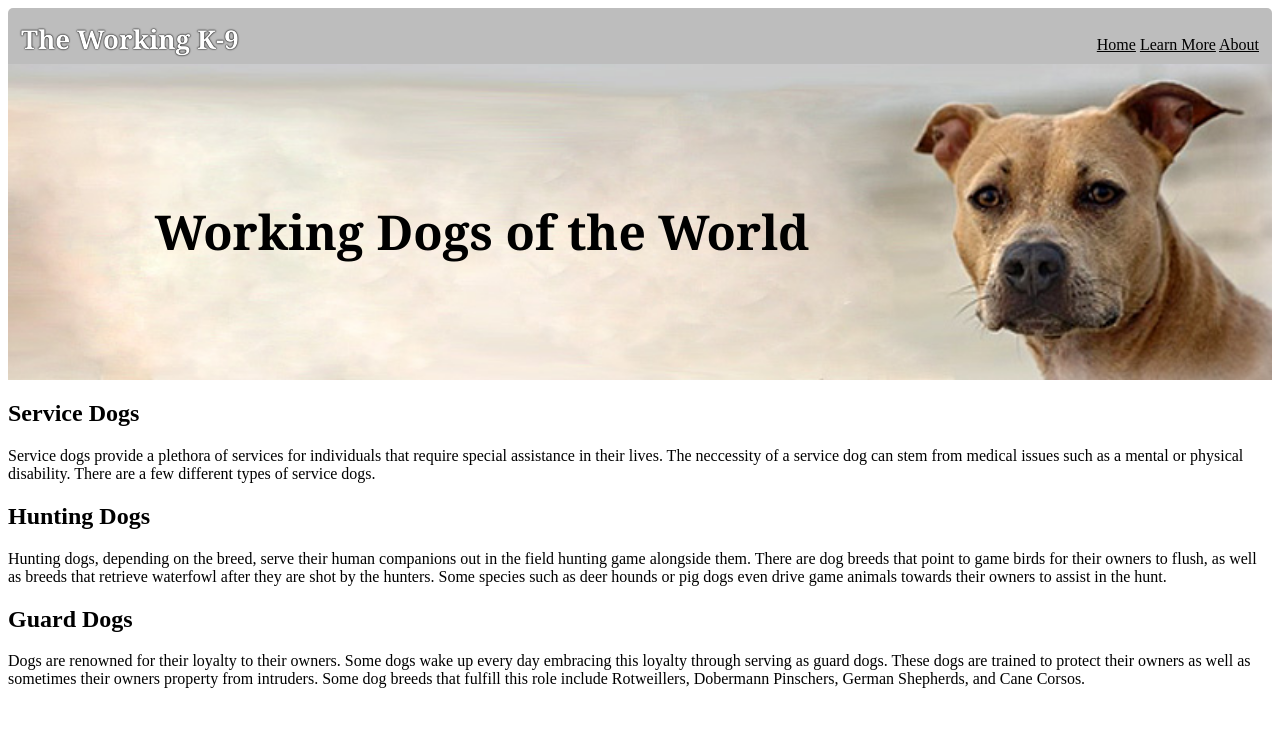
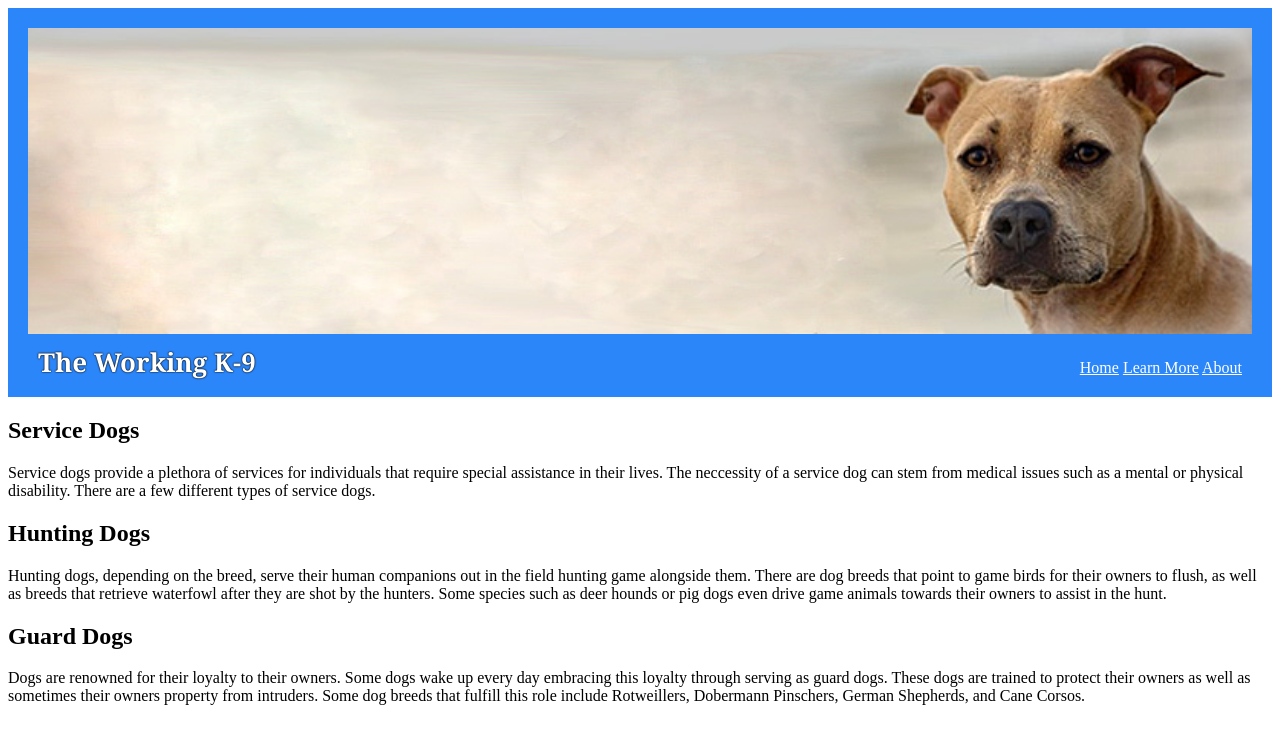
Before and after one commit to garrettstrohm/working-dogs-repository, a plain HTML site: page index.html in a window 1280 px wide. Drawn offline with Linux system fonts and the light colour scheme.

Commit message:
changed formatting of header

```diff
--- a/index.html
+++ b/index.html
@@ -5,6 +5,7 @@
         <title>Working Dogs</title>
         <body>
             <header class="header">
+                <img id="headerDog" src="./assets/dogs-header-2132-800x200.jpeg" alt="Dog Banner" width=100%/>
                 <h1 id="main-header">The Working K-9</h1>
                 <nav class="navigation">
                     <a href="#" id="homepage">Home</a>
@@ -12,12 +13,6 @@
                     <a href="#" id="about">About</a>
                 </nav>
             </header>
-            <div class="container">
-                <img src="./assets/dogs-header-2132-800x200.jpeg" alt="header photo of pitbull" style= "width:100%;"/>
-                <div class="centered">
-                    <h2>Working Dogs of the World</h2>
-                </div>
-            </div>
             <h2>Service Dogs</h2>
             <p>Service dogs provide a plethora of services for individuals that require special assistance in their lives. The neccessity
                 of a service dog can stem from medical issues such as a mental or physical disability. There are a few different types of
@@ -34,4 +29,5 @@
                 include Rotweillers, Dobermann Pinschers, German Shepherds, and Cane Corsos.
             </p>
         </body>
+        <div id="hidden-resizer" style="visibility: hidden"></div>
     </html>
--- a/style.css
+++ b/style.css
@@ -13,38 +13,28 @@ h1 {
     color: #FFF;
 }
 
-.container {
-    position: relative;
-    text-align: center;
-    color: #000;
-    font-size: 32px;
-    font-family: Cambria, Cochin, Georgia, Times, 'Times New Roman', serif;
-}
-
-.centered {
-    position: absolute;
-    top: 30%;
-    bottom: 50%;
-    left: 5%;
-    right: 30%;
+#headerDog {
+    position: top;
 }
 
 .header {
-    background-color: #BDBDBD;
+    background-color: #2B86FA;
+	background-image: url(./assets/dogs-header-2132-800x200.jpeg);
     background-position: center;
-    padding: 3px;
-    height: 50px;
-    border-radius: 5px 5px 0px 0px;
+    background-repeat: no-repeat;
+    padding: 20px;
+	text-align: center;
 }
 .header nav {
     text-align: right;
     margin-top: 25px;
-    padding: 0px 10px 0px 10px
+    padding: 0px 10px 0px 10px;
+    color: #fff;
 }
 .header nav a {
-    color: #000;
+    color: #fff;
 }
 
 .header nav a:hover {
-    background: #fff;
+    background: #FF4141;
 }
```
